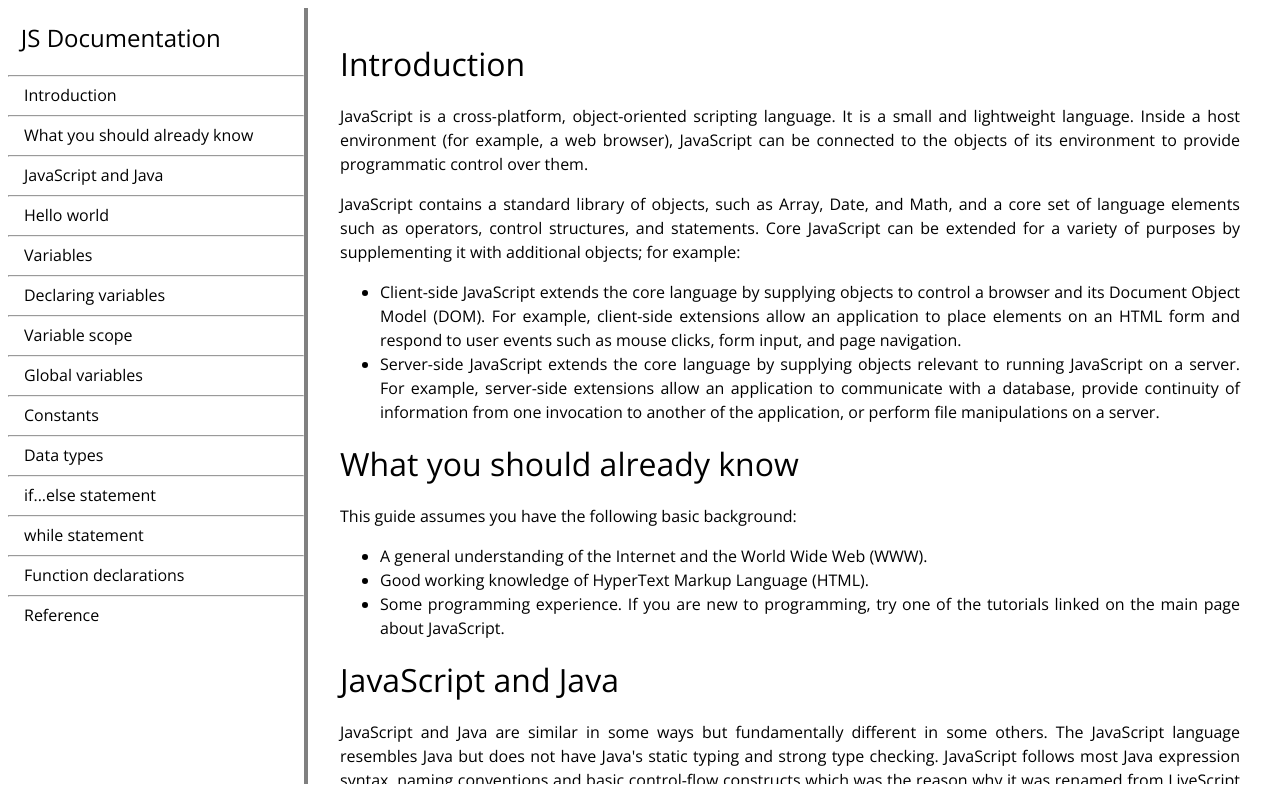
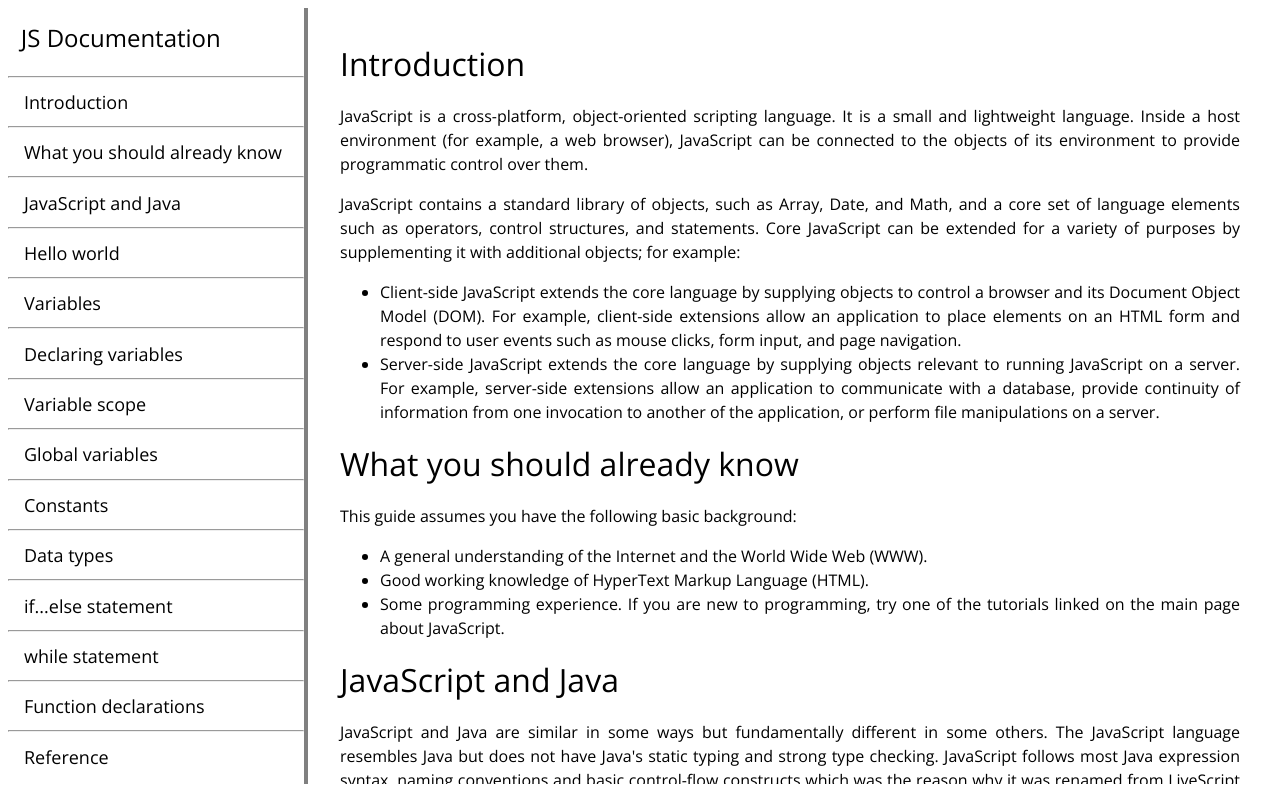
Before and after one commit to Leonardpepa/Technical-Documentation-Page, a plain HTML site: page index.html in a window 1280 px wide. Drawn offline with nearby package versions, Linux system fonts and the light colour scheme.

Commit message:
fixed typo

```diff
--- a/styles.css
+++ b/styles.css
@@ -10,7 +10,7 @@
   overflow-y: none;
 }
 
-#navBar {
+#navbar {
   display: flex;
   flex-direction: column;
   justify-content: center;
@@ -23,7 +23,7 @@
   font-size: x-large;
 }
 
-#navBar hr {
+#navbar hr {
   width: 100%;
 }
 
```
